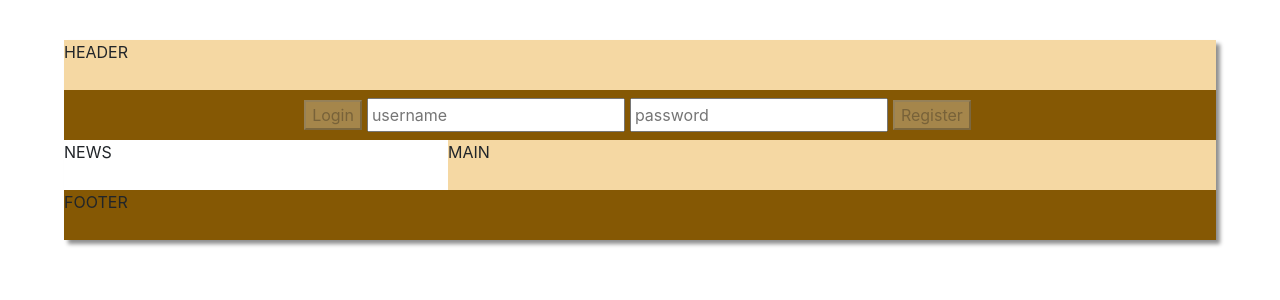
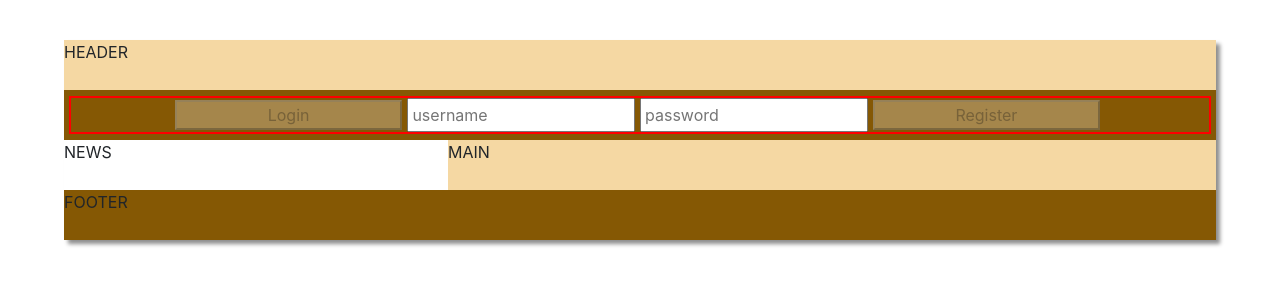
Before and after one commit to Azzazello1979/wsp, an Angular app: page /login in a window 1280 px wide. Shown: the top 300 px of the page. Built offline with nearby package versions, Linux system fonts and the light colour scheme.

Commit message:
login page css ok

```diff
--- a/src/app/components/non-portable/login-page-form/login-page-form.component.css
+++ b/src/app/components/non-portable/login-page-form/login-page-form.component.css
@@ -6,7 +6,11 @@
   justify-content: center;
   align-items: center;
 }
+form {
+  width: 100%;
+}
 .loginFormGroup {
+  width: 100%;
   display: flex;
   flex-direction: column;
   justify-content: center;
@@ -15,6 +19,7 @@
 input,
 button {
   margin-bottom: 5px;
+  width: 70%;
 }
 
 @media screen and (min-width: 578px) {
@@ -22,6 +27,8 @@ button {
     padding: 5px;
   }
   .loginFormGroup {
+    border: 2px solid red;
+    width: 100%;
     display: flex;
     flex-direction: row;
     justify-content: center;
@@ -29,6 +36,7 @@ button {
   }
   input,
   button {
+    width: 20%;
     margin-bottom: 0;
     margin-right: 5px;
   }
```
